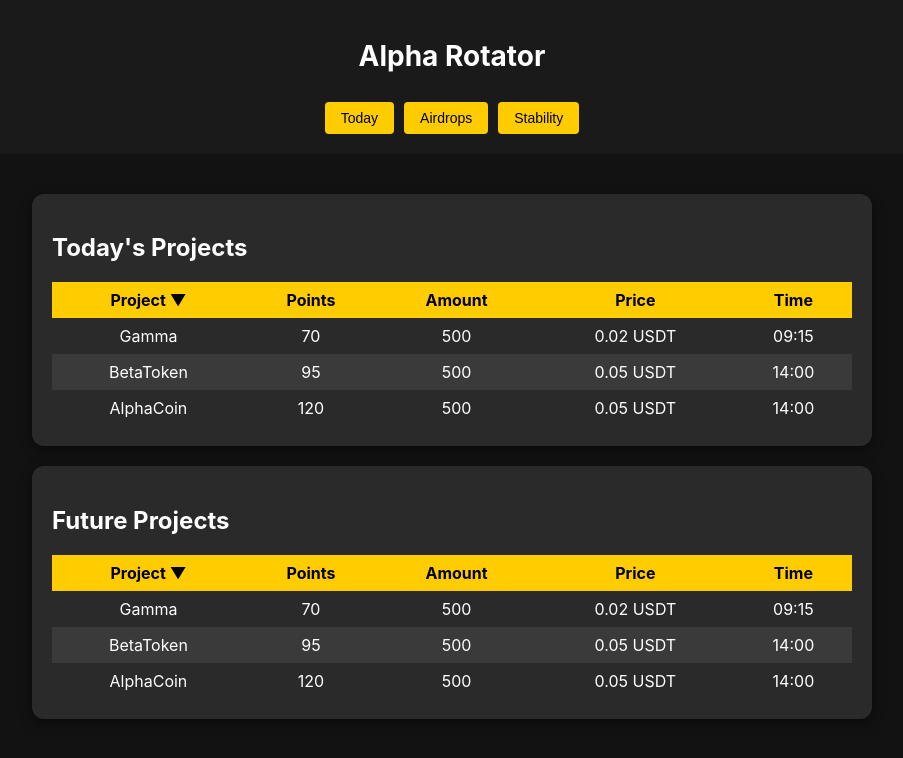
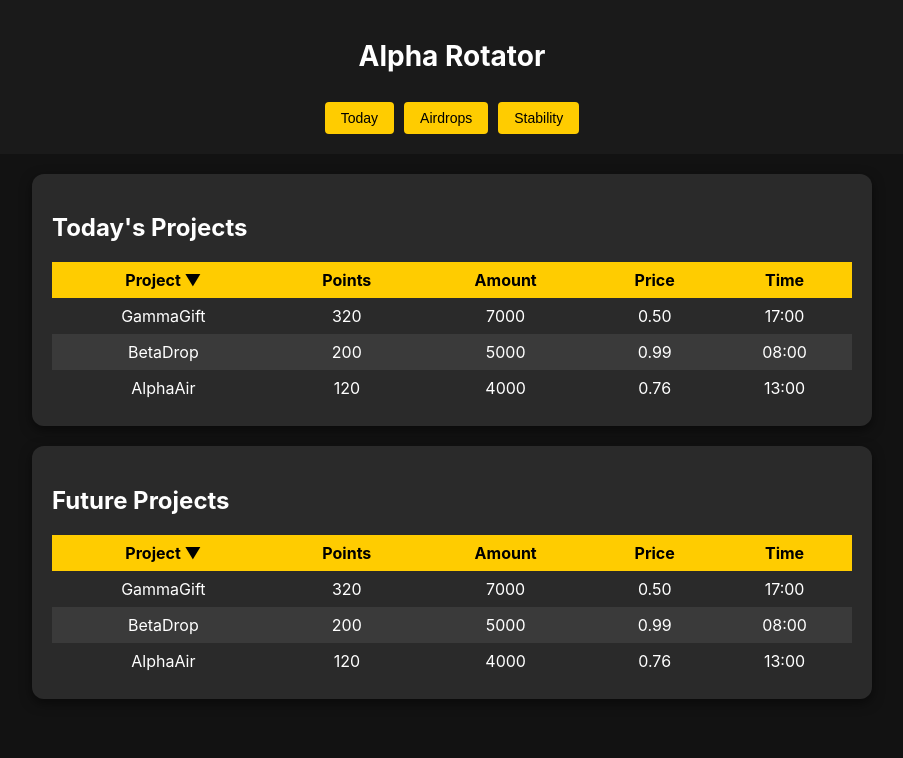
Before and after one commit to Webgipnoz/AltRadar, a React (Create React App) app in the folder frontend/: page / in a window 1280 px wide. Shown: the top 758 px of the page, without its empty margins (188-1091 px from the left). Built offline with nearby package versions, Linux system fonts and the light colour scheme.

Commit message:
add testData and types of project and table

```diff
--- /dev/null
+++ b/frontend/src/data/projectsData.ts
@@ -0,0 +1,55 @@
+import { Project } from "../types/project";
+
+export const projectsData: Project[] = [
+  {
+    id: 1,
+    name: "AlphaAir",
+    points: 120,
+    amount: "4000",
+    price: "0.76",
+    time: "13:00",
+    favorite: true,
+    stabilityValue: "High",
+    spreadBps: 10,
+    Xdays: 30,
+    mc: "50k",
+    date: "2025-10-01",
+    isSpot: true,
+    isFutures: false,
+    isTge: false,
+  },
+  {
+    id: 2,
+    name: "BetaDrop",
+    points: 200,
+    amount: "5000",
+    price: "0.99",
+    time: "08:00",
+    favorite: true,
+    stabilityValue: "High",
+    spreadBps: 10,
+    Xdays: 30,
+    mc: "40k",
+    date: "2025-11-17",
+    isSpot: false,
+    isFutures: true,
+    isTge: false,
+  },
+  {
+    id: 3,
+    name: "GammaGift",
+    points: 320,
+    amount: "7000",
+    price: "0.50",
+    time: "17:00",
+    favorite: true,
+    stabilityValue: "High",
+    spreadBps: 10,
+    Xdays: 1,
+    mc: "50k",
+    date: "2023-04-01",
+    isSpot: false,
+    isFutures: false,
+    isTge: true,
+  },
+];
--- a/frontend/src/pages/AirDropsPage/index.tsx
+++ b/frontend/src/pages/AirDropsPage/index.tsx
@@ -1,77 +1,26 @@
 import { useState } from "react";
-import useSortableTable from "../../hooks/useSortableTable";
 
 import FilterPanel from "../../components/FilterPanel";
 import FavoriteItem from "../../components/FavoriteItem";
 
-interface AirdropProject {
-  id: number;
-  project: string;
-  points: number;
-  amount: string;
-  mc: string;
-  date: string;
-  isSpot: boolean;
-  isFutures: boolean;
-  isTge: boolean;
-  favorite: boolean;
-}
+import useSortableTable from "../../hooks/useSortableTable";
 
-interface Column {
-  key: keyof AirdropProject;
-  label: string;
-}
+import { Column } from "../../types/tables";
+import { Project } from "../../types/project";
 
-const columns: Column[] = [
+import { projectsData } from "../../data/projectsData";
+
+const columns: Column<Project>[] = [
   { key: "favorite", label: "☆" },
-  { key: "project", label: "Project" },
+  { key: "name", label: "Project" },
   { key: "points", label: "Points" },
   { key: "amount", label: "Amount" },
   { key: "mc", label: "MC" },
   { key: "date", label: "Date" },
 ];
 
-const airdropData: AirdropProject[] = [
-  {
-    id: 1,
-    project: "AlphaAir",
-    points: 120,
-    amount: "5000",
-    mc: "50k",
-    date: "2025-10-01",
-    isSpot: true,
-    isFutures: false,
-    isTge: false,
-    favorite: true,
-  },
-  {
-    id: 2,
-    project: "BetaDrop",
-    points: 95,
-    amount: "3000",
-    mc: "30k",
-    date: "2025-10-03",
-    isSpot: false,
-    isFutures: true,
-    isTge: false,
-    favorite: true,
-  },
-  {
-    id: 3,
-    project: "GammaAir",
-    points: 70,
-    amount: "2000",
-    mc: "20k",
-    date: "2025-10-05",
-    isSpot: false,
-    isFutures: false,
-    isTge: true,
-    favorite: false,
-  },
-];
-
 const AirDropsPage = () => {
-  const [data, setData] = useState<AirdropProject[]>(airdropData);
+  const [data, setData] = useState<Project[]>(projectsData);
   const [showFilter, setShowFilter] = useState(false);
   const [searchQuery, setSearchQuery] = useState("");
 
@@ -90,14 +39,14 @@ const AirDropsPage = () => {
   };
 
   const { sortedData, sortKey, sortOrder, toggleSort } =
-    useSortableTable<AirdropProject>({
+    useSortableTable<Project>({
       data: data,
-      initialSortKey: "project",
+      initialSortKey: "name",
       initialSortOrder: "asc",
     });
 
   const filteredData = sortedData.filter((item) => {
-    const matchesSearch = item.project
+    const matchesSearch = item.name
       .toLowerCase()
       .includes(searchQuery.toLowerCase());
 
@@ -128,7 +77,7 @@ const AirDropsPage = () => {
                         (sortOrder === "asc" ? " ▲" : " ▼")}
                     </span>
 
-                    {col.key === "project" && (
+                    {col.key === "name" && (
                       <span
                         onClick={() => setShowFilter((prev) => !prev)}
                         style={{ cursor: "pointer" }}
@@ -138,7 +87,7 @@ const AirDropsPage = () => {
                     )}
                   </div>
 
-                  {col.key === "project" && showFilter && (
+                  {col.key === "name" && showFilter && (
                     <FilterPanel
                       filters={filters}
                       searchQuery={searchQuery}
--- a/frontend/src/pages/HomePage/index.tsx
+++ b/frontend/src/pages/HomePage/index.tsx
@@ -1,22 +1,13 @@
 import Table from "../../components/Table";
+
+import { Column } from "../../types/tables";
+import { Project } from "../../types/project";
+
+import { projectsData } from "../../data/projectsData";
 
 import "./HomePage.css";
 
-interface Project {
-  id: number;
-  name: string;
-  points: number;
-  amount: number;
-  price: string;
-  time: string;
-}
-
-interface Column {
-  key: keyof Project;
-  label: string;
-}
-
-const columns: Column[] = [
+const columns: Column<Project>[] = [
   { key: "name", label: "Project" },
   { key: "points", label: "Points" },
   { key: "amount", label: "Amount" },
@@ -24,76 +15,19 @@ const columns: Column[] = [
   { key: "time", label: "Time" },
 ];
 
-const testData: Project[] = [
-  {
-    id: 1,
-    name: "AlphaCoin",
-    points: 120,
-    amount: 500,
-    price: "0.05 USDT",
-    time: "14:00",
-  },
-  {
-    id: 2,
-    name: "BetaToken",
-    points: 95,
-    amount: 500,
-    price: "0.05 USDT",
-    time: "14:00",
-  },
-  {
-    id: 3,
-    name: "Gamma",
-    points: 70,
-    amount: 500,
-    price: "0.02 USDT",
-    time: "09:15",
-  },
-];
-
-const futureData: Project[] = [
-  {
-    id: 1,
-    name: "AlphaCoin",
-    points: 120,
-    amount: 500,
-    price: "0.05 USDT",
-    time: "14:00",
-  },
-  {
-    id: 2,
-    name: "BetaToken",
-    points: 95,
-    amount: 500,
-    price: "0.05 USDT",
-    time: "14:00",
-  },
-  {
-    id: 3,
-    name: "Gamma",
-    points: 70,
-    amount: 500,
-    price: "0.02 USDT",
-    time: "09:15",
-  },
-];
-
 const HomePage = () => {
   return (
-    <div
-      className="homepage"
-      style={{ minHeight: "calc(100vh - 100px)", padding: "20px" }}
-    >
+    <div className="homepage">
       <Table
         tableHeader="Today's Projects"
         columns={columns}
-        dataTable={testData}
+        dataTable={projectsData}
       />
 
       <Table
         tableHeader="Future Projects"
         columns={columns}
-        dataTable={futureData}
+        dataTable={projectsData}
       />
     </div>
   );
--- a/frontend/src/pages/StabilityPage/index.tsx
+++ b/frontend/src/pages/StabilityPage/index.tsx
@@ -1,58 +1,21 @@
-import React, { useState } from "react";
 import Table from "../../components/Table";
 import { useFavorite } from "../../hooks/useFavorite";
 
-interface StabilityProject {
-  id: number;
-  favorite: boolean;
-  project: string;
-  stabilityValue: string;
-  spreadBps: number;
-  Xdays: number;
-}
+import { Column } from "../../types/tables";
+import { Project } from "../../types/project";
 
-interface Column {
-  key: keyof StabilityProject;
-  label: string;
-}
+import { projectsData } from "../../data/projectsData";
 
-const StabilityProjects: StabilityProject[] = [
-  {
-    id: 1,
-    project: "AlphaAir",
-    stabilityValue: "Stable",
-    spreadBps: 15,
-    Xdays: 120,
-    favorite: true,
-  },
-  {
-    id: 2,
-    project: "BetaDrop",
-    stabilityValue: "Moderate",
-    spreadBps: 30,
-    Xdays: 60,
-    favorite: false,
-  },
-  {
-    id: 3,
-    project: "GammaAir",
-    stabilityValue: "Unstable",
-    spreadBps: 15,
-    Xdays: 120,
-    favorite: true,
-  },
-];
-
-const columns: Column[] = [
+const columns: Column<Project>[] = [
   { key: "favorite", label: "☆" },
-  { key: "project", label: "Project" },
+  { key: "name", label: "Project" },
   { key: "stabilityValue", label: "Stability" },
   { key: "spreadBps", label: "Spread BPS" },
   { key: "Xdays", label: "4X Days" },
 ];
 
 const StabilityPage = () => {
-  const { data, toggleFavorite } = useFavorite(StabilityProjects);
+  const { data, toggleFavorite } = useFavorite(projectsData);
 
   return (
     <div className="stabilityPage">
--- /dev/null
+++ b/frontend/src/types/index.ts
@@ -0,0 +1,2 @@
+export * from "./project";
+export * from "./tables";
--- /dev/null
+++ b/frontend/src/types/project.ts
@@ -0,0 +1,17 @@
+export interface Project {
+  id: number;
+  name: string;
+  points: number;
+  amount: string;
+  price: string;
+  time: string;
+  favorite: boolean;
+  stabilityValue: string;
+  spreadBps: number;
+  Xdays: number;
+  mc: string;
+  date: string;
+  isSpot: boolean;
+  isFutures: boolean;
+  isTge: boolean;
+}
--- /dev/null
+++ b/frontend/src/types/tables.ts
@@ -0,0 +1,10 @@
+export interface baseRow {
+  id: number;
+  favorite?: boolean;
+  filter?: boolean;
+}
+
+export interface Column<T> {
+  key: keyof T;
+  label: string;
+}
```
